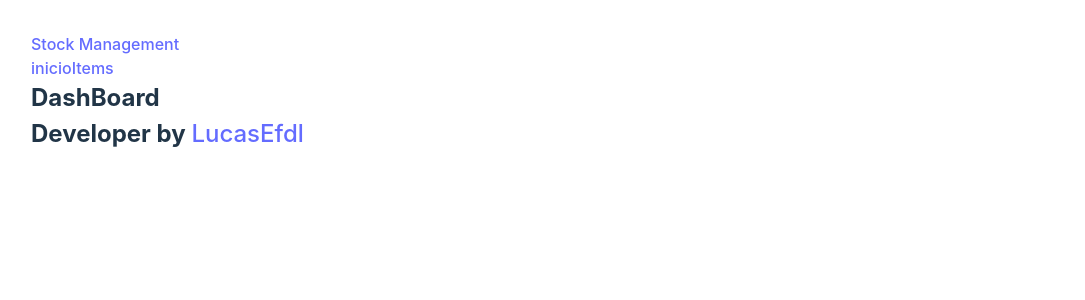
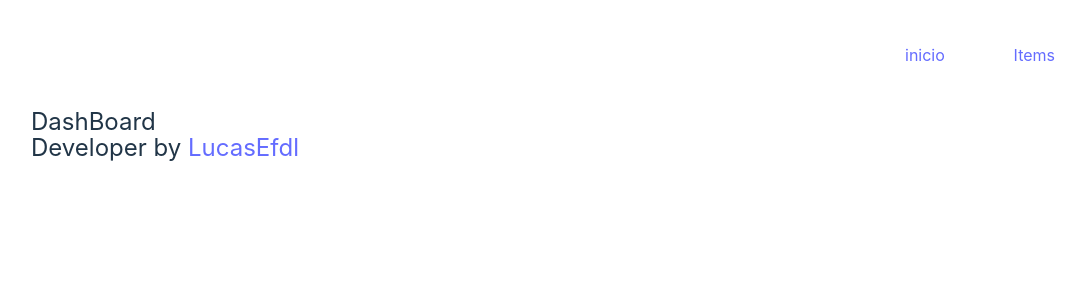
Before and after one commit to LucasEfdl/stock-management, a React (Vite) app: page / in a window 1280 px wide. Shown: the top 300 px of the page, without its empty margins (1-1086 px from the left). Built offline with nearby package versions, Linux system fonts and the light colour scheme.

Commit message:
add styling in header

```diff
--- a/src/components/Header.jsx
+++ /dev/null
@@ -1,13 +0,0 @@
-import { Link } from "react-router-dom";
-
-export default function Header() {
-    return (
-        <div>
-            <Link to="/">Stock Management</Link>
-            <nav>
-                <Link to="/">inicio</Link>
-                <Link to="items">Items</Link>
-            </nav>
-        </div>
-    )
-}
--- /dev/null
+++ b/src/components/Header/Header.jsx
@@ -0,0 +1,23 @@
+import { Link } from "react-router-dom";
+import styles from "../Header/styles.module.css"
+
+export default function Header() {
+    return (
+        <div
+            className={styles.wrapper}
+        >
+            <Link
+                className={styles.logo}
+                to="/"
+            >
+                GERENCIADOR DE STOCK
+            </Link>
+            <nav
+                className={styles.navBar}
+            >
+                <Link to="/">inicio</Link>
+                <Link to="items">Items</Link>
+            </nav>
+        </div>
+    )
+}
--- /dev/null
+++ b/src/components/Header/styles.module.css
@@ -0,0 +1,16 @@
+.wrapper {
+    width: 80vw;
+    display: flex;
+    justify-content: space-between;
+    padding-bottom: 2rem;
+}
+.navBar {
+    width: 150px;
+    display: flex;
+    justify-content: space-between;
+    align-items: center;
+}
+.logo {
+    font-size: 30px;
+    color: #ffffff;
+}
--- a/src/index.css
+++ b/src/index.css
@@ -7,10 +7,10 @@
 :root {
     font-family: Inter, system-ui, Avenir, Helvetica, Arial, sans-serif;
     line-height: 1.5;
-  font-weight: 400;
+    font-weight: 200;
 
     color-scheme: light dark;
-  color: rgba(255, 255, 255, 0.87);
+    color: rgba(212, 212, 212, 0.87);
     background-color: #242424;
 
     font-synthesis: none;
@@ -21,12 +21,9 @@
 }
 
 a {
-  font-weight: 500;
+    font-weight: 400;
     color: #646cff;
     text-decoration: inherit;
-}
-a:hover {
-  color: #535bf2;
 }
 
 body {
@@ -37,8 +34,9 @@ body {
     height: 100vh;
 }
 
-h1 {
-  font-size: 3.2em;
+h2 {
+    font-size: 1.5em;
+    font-weight: 400;
     line-height: 1.1;
 }
 
@@ -47,7 +45,7 @@ button {
     border: 1px solid transparent;
     padding: 0.6em 1.2em;
     font-size: 1em;
-  font-weight: 500;
+    font-weight: 200;
     font-family: inherit;
     background-color: #1a1a1a;
     cursor: pointer;
--- a/src/pages/layouts/RootLayout.jsx
+++ b/src/pages/layouts/RootLayout.jsx
@@ -1,5 +1,5 @@
 import { Outlet } from "react-router-dom";
-import Header from "../../components/Header";
+import Header from "../../components/Header/Header";
 
 export default function RootLayout() {
     return (
```
Lines whose indentation alone changed are shown as unchanged.
